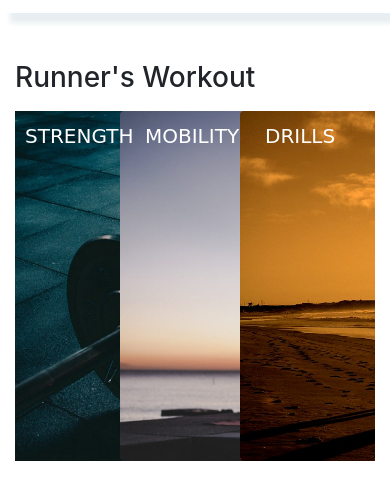
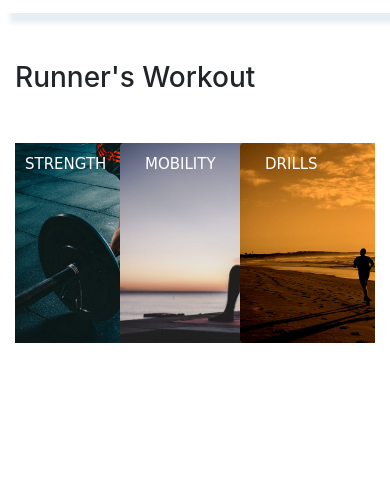
Before and after one commit to Vinayak-Nayak/image_animation, a plain HTML site: page index.html in a window 390 px wide. Shown: the part 69-568 px from the top of the page. Drawn offline with nearby package versions, Linux system fonts and the light colour scheme.

Commit message:
made images responsive

```diff
--- a/index.css
+++ b/index.css
@@ -52,10 +52,17 @@ header{
 }
 
 span{
-    margin: 10px 10 0 0px;
     transform: translateY(-100px);
 }
 .panel:hover{
     flex: 2;
+}
 
+@media (max-width: 728px) {
+    .images{
+        height: 200px;
+    }
+    .panel{
+        font-size: 15px;
+    }
 }
--- a/index.html
+++ b/index.html
@@ -56,18 +56,18 @@
         </header>
         <div class="container mt-5">
             <p class="h3">Runner's Workout</p>
-            <div class="images mt-3">
+            <div class="images mt-5">
                 <div class="row panel rounded img1">
                     <p class="col-10">STRENGTH</p>
-                    <span class="col-2 fa fa-angle-right fa-2x text-light mr-5 border-2"></span>
+                    <span class="col-2 fa fa-angle-right fa-2x text-white mr-md-5"></span>
                 </div>
                 <div class=" row panel rounded img2">
                     <p class="col-10">MOBILITY</p>
-                    <span class="col-2 fa fa-angle-right fa-2x text-white ml-auto mr-3"></span>
+                    <span class="col-2 fa fa-angle-right fa-2x text-white mr-md-5"></span>
                 </div>
                 <div class="row panel rounded img3">
                     <p class="col-10">DRILLS</p>
-                    <span class="col-2 fa fa-angle-right fa-2x text-white ml-auto mr-3"></span>
+                    <span class="col-2 fa fa-angle-right fa-2x text-white mr-md-5"></span>
                 </div>
             </div>
         </div>
```
